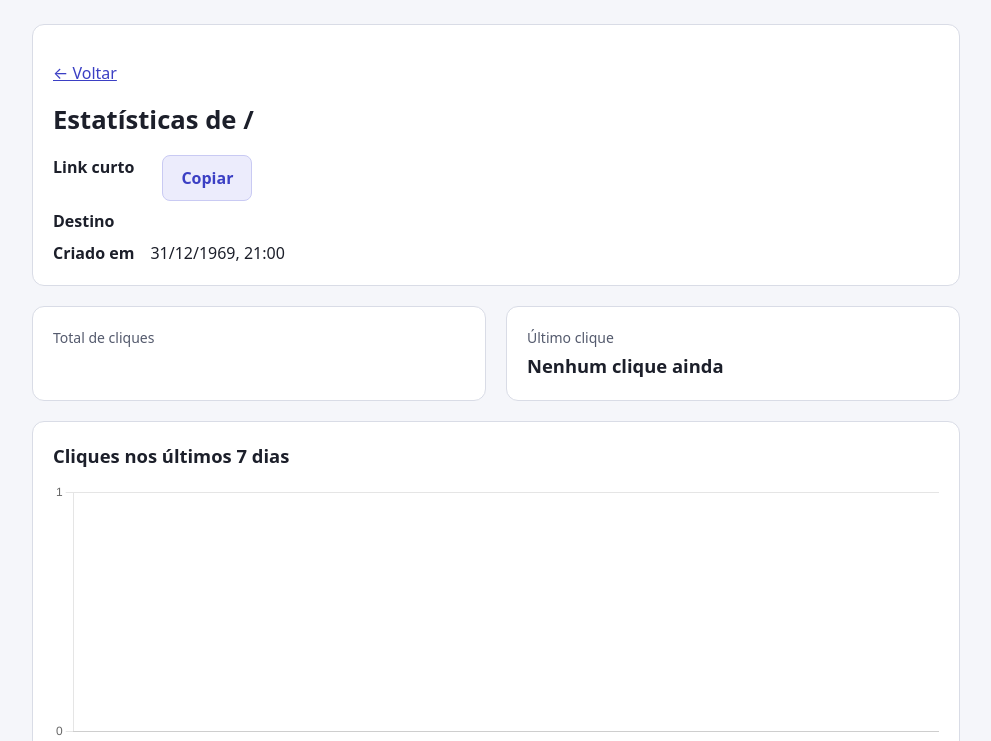
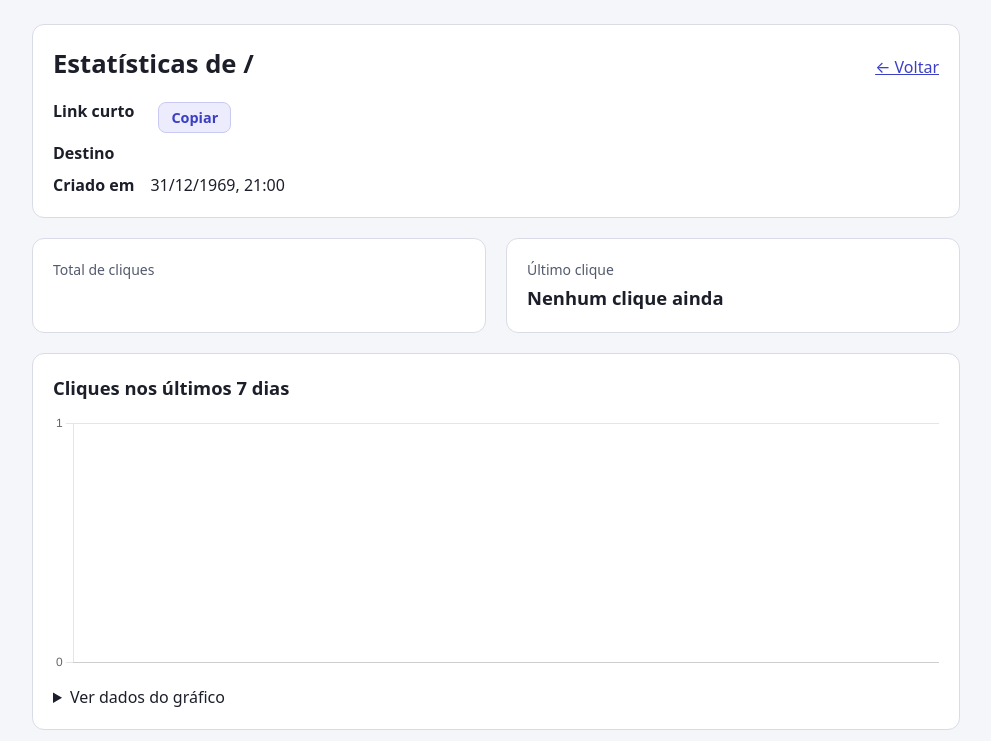
Before and after one commit to Drefus/shortfy, a Node server app: template src/views/stats.ejs in a window 1280 px wide. Shown: the part 59-800 px from the top of the page, without its empty margins (144-1135 px from the left). Run offline with Node 20, Linux system fonts and the light colour scheme; the template is opened without the code that fills it, so the values that code supplies are empty.

Commit message:
style: alinha título e botão voltar e compacta o botão copiar nas estatísticas
Co-Authored-By: Claude Opus 5.5 <noreply@anthropic.com>

```diff
--- a/src/public/css/styles.css
+++ b/src/public/css/styles.css
@@ -358,11 +358,38 @@ input[aria-invalid='true'] {
   white-space: nowrap;
 }
 
+/* Título da página com uma ação (ex.: "Voltar") alinhada à direita. */
+.page-title {
+  display: flex;
+  justify-content: space-between;
+  align-items: baseline;
+  gap: 16px;
+}
+
+/* O título encolhe e quebra linha; a ação fica sempre à direita, na primeira linha. */
+.page-title h1 {
+  margin: 0;
+  min-width: 0;
+  overflow-wrap: anywhere;
+}
+
+.page-title > a {
+  flex-shrink: 0;
+  white-space: nowrap;
+}
+
 .details {
   display: grid;
   grid-template-columns: max-content 1fr;
+  /* Rótulo e valor alinhados pela linha do texto, mesmo com o botão Copiar ao lado. */
+  align-items: baseline;
   gap: 8px 16px;
   margin: 16px 0 0;
+}
+
+.details .copy-row {
+  margin: 0;
+  gap: 8px;
 }
 
 .details dt {
--- a/src/views/stats.ejs
+++ b/src/views/stats.ejs
@@ -1,13 +1,15 @@
 <%- include('partials/header') %>
 
 <section class="card" aria-labelledby="titulo-stats">
-  <p><a href="/">← Voltar</a></p>
-  <h1 id="titulo-stats">Estatísticas de /<%= link.code %></h1>
+  <div class="page-title">
+    <h1 id="titulo-stats">Estatísticas de /<%= link.code %></h1>
+    <a href="/">← Voltar</a>
+  </div>
   <dl class="details">
     <dt>Link curto</dt>
     <dd class="copy-row">
       <a id="link-curto" class="short-url" href="<%= link.shortUrl %>" data-testid="short-url"><%= link.shortUrl %></a>
-      <button type="button" class="btn btn-secondary" data-copy="#link-curto" data-testid="copy-button">Copiar</button>
+      <button type="button" class="btn btn-secondary btn-small" data-copy="#link-curto" data-testid="copy-button">Copiar</button>
     </dd>
     <dt>Destino</dt>
     <dd class="break" data-testid="original-url"><a href="<%= link.originalUrl %>" rel="noopener noreferrer"><%= link.originalUrl %></a></dd>
```
